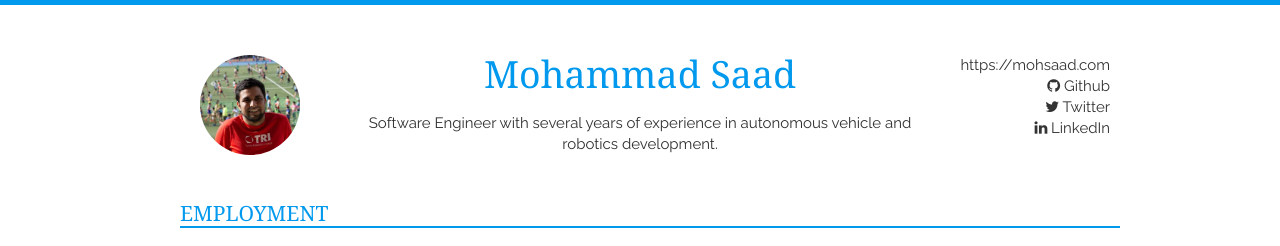
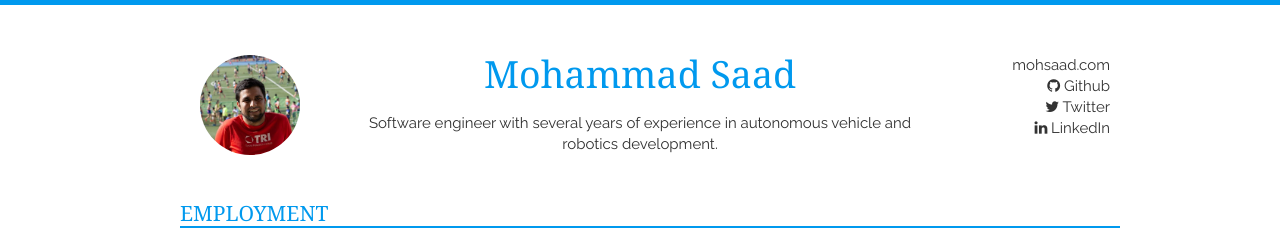
Before and after one commit to mohsaad/mohsaad.github.io, a Jekyll site: the page built from index.html, in a window 1280 px wide. Shown: the top 246 px of the page. Built offline with Jekyll 4.4.1, drawn with Linux system fonts in a browser that asks for light colours; nearby versions of some CDN libraries; the list of posts is cut into pages by our own code; some of the changed lines change nothing that is shown.

Commit message:
layout: Clean up total links

```diff
--- a/_layouts/layout.html
+++ b/_layouts/layout.html
@@ -31,15 +31,13 @@
     <header class = "ten columns">
         <h1>{{ site.name }}</h1>
         <p>
-        Software Engineer with several years of experience in autonomous vehicle and robotics
+        Software engineer with several years of experience in autonomous vehicle and robotics
         development.
         </p>
     </header>
     <div class = "three columns" align="right">
         <p>
-            <a href="{{ site.website_full }}">{{ site.website }}</a><br/>
-        </p>
-        <p>
+            <a href="{{ site.website_full }}">mohsaad.com</a><br/>
             <a href="https://github.com/{{ site.github }}"><i class="fa fa-github"></i> Github</a> <br />
             <a href="https://twitter.com/{{ site.twitter }}"><i class="fa fa-twitter"></i> Twitter</a><br />
             <a href="https://linkedin.com/in/{{ site.linkedin }}"><i class="fa fa-linkedin"></i> LinkedIn</a><br />
@@ -48,9 +46,7 @@
   </div>
   <div class = "row">
     <div class="sixteen columns">
-
         {{ content }}
-
     <footer class="sixteen columns" align="center">
         <p>© All rights reserved. Powered by <a href="http://jekyllrb.com/">Jekyll</a> and
             <a href="https://www.github.com/jekyller/vitae">vitae</a> with ♥</p>
```
